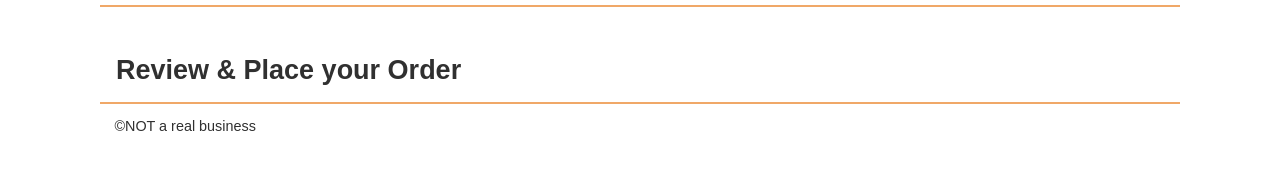
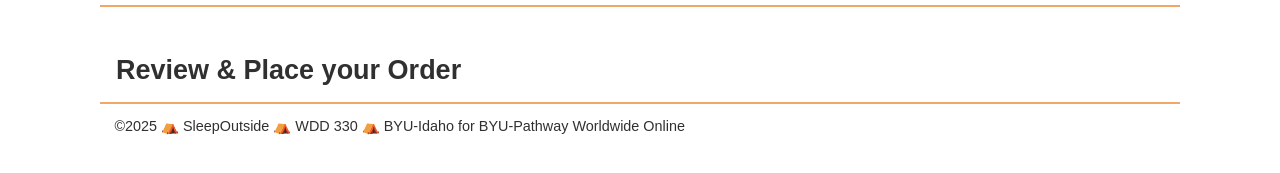
Before and after one commit to nelyjc/Outdoor-Sleeping, a website: page src/checkout/index.html in a window 1280 px wide. Shown: the part 131-304 px from the top of the page. Drawn offline with Linux system fonts and the light colour scheme; files that its build step writes are made by us from their sources; files whose address does not match are found by name.

Commit message:
took me forever

```diff
--- a/src/checkout/index.html
+++ b/src/checkout/index.html
@@ -62,6 +62,9 @@
       </section>
     </main>
 
-    <footer>&copy;NOT a real business</footer>
+    <footer>
+      &copy;2025 ⛺ SleepOutside ⛺ WDD 330 ⛺ BYU-Idaho for BYU-Pathway
+      Worldwide Online
+    </footer>
   </body>
 </html>
```
Also changed, not shown: src/cart/index.html (+4 -1 lines), src/index.html (+10 -10 lines), src/js/product.js (+5 -2 lines), src/js/ProductData.mjs (line endings or trailing spaces), src/js/utils.mjs (line endings or trailing spaces).
